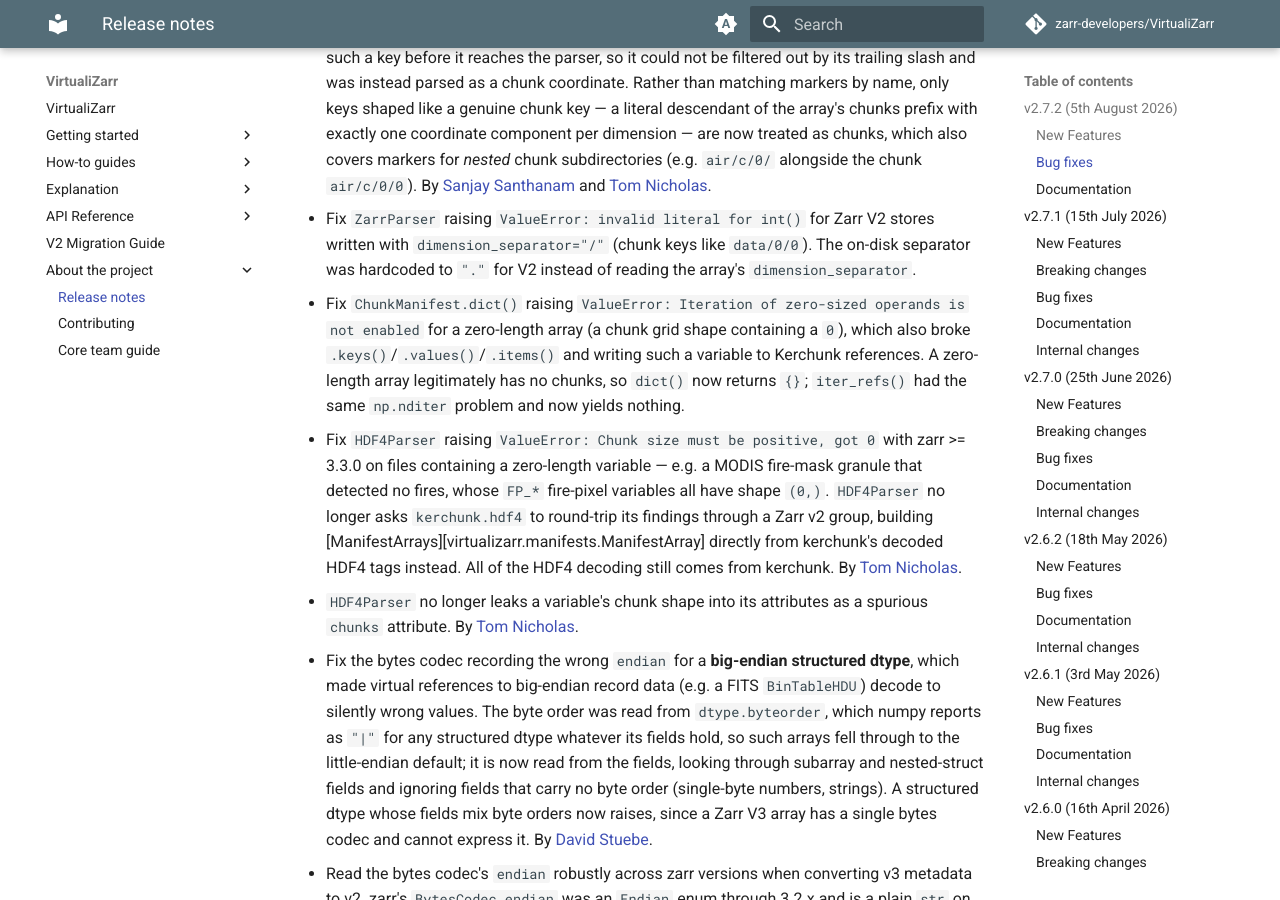
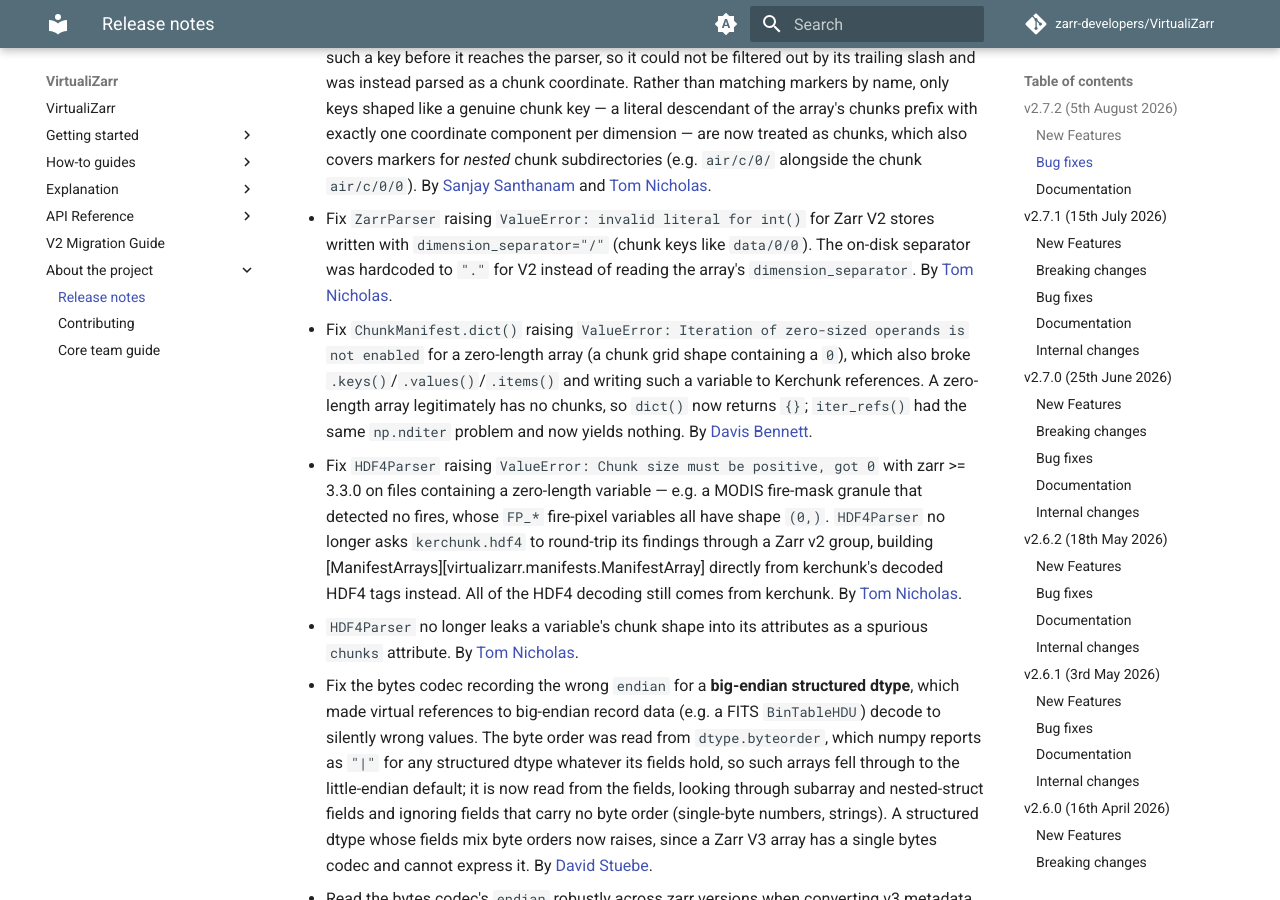
Before and after one commit to zarr-developers/VirtualiZarr, an MkDocs documentation site: the page built from docs/about/releases.md, in a window 1280 px wide and 900 px high, scrolled down 1278 px. Built offline with MkDocs 1.6.1 and Material for MkDocs 9.7.7, drawn with Linux system fonts in a browser that asks for light colours; comment, search, counter and statistics services are not loaded; the version menu is left out.

Commit message:
Add missing attributions to two v2.7.2 release note entries (#1074)

```diff
--- a/docs/about/releases.md
+++ b/docs/about/releases.md
@@ -52,10 +52,12 @@ Adds a `ZippedZarrParser` for virtualizing `.zarr.zip` archives without ever unz
 - Fix `ZarrParser` raising `ValueError: invalid literal for int()` for Zarr V2 stores written with
   `dimension_separator="/"` (chunk keys like `data/0/0`). The on-disk separator was hardcoded to
   `"."` for V2 instead of reading the array's `dimension_separator`.
+  By [Tom Nicholas](https://github.com/TomNicholas).
 - Fix `ChunkManifest.dict()` raising `ValueError: Iteration of zero-sized operands is not enabled` for a zero-length
   array (a chunk grid shape containing a `0`), which also broke `.keys()`/`.values()`/`.items()` and writing such a
   variable to Kerchunk references. A zero-length array legitimately has no chunks, so `dict()` now returns `{}`;
   `iter_refs()` had the same `np.nditer` problem and now yields nothing.
+  By [Davis Bennett](https://github.com/d-v-b).
 - Fix `HDF4Parser` raising `ValueError: Chunk size must be positive, got 0` with zarr >= 3.3.0 on files
   containing a zero-length variable — e.g. a MODIS fire-mask granule that detected no fires, whose `FP_*`
   fire-pixel variables all have shape `(0,)`. `HDF4Parser` no longer asks `kerchunk.hdf4` to round-trip its
```
